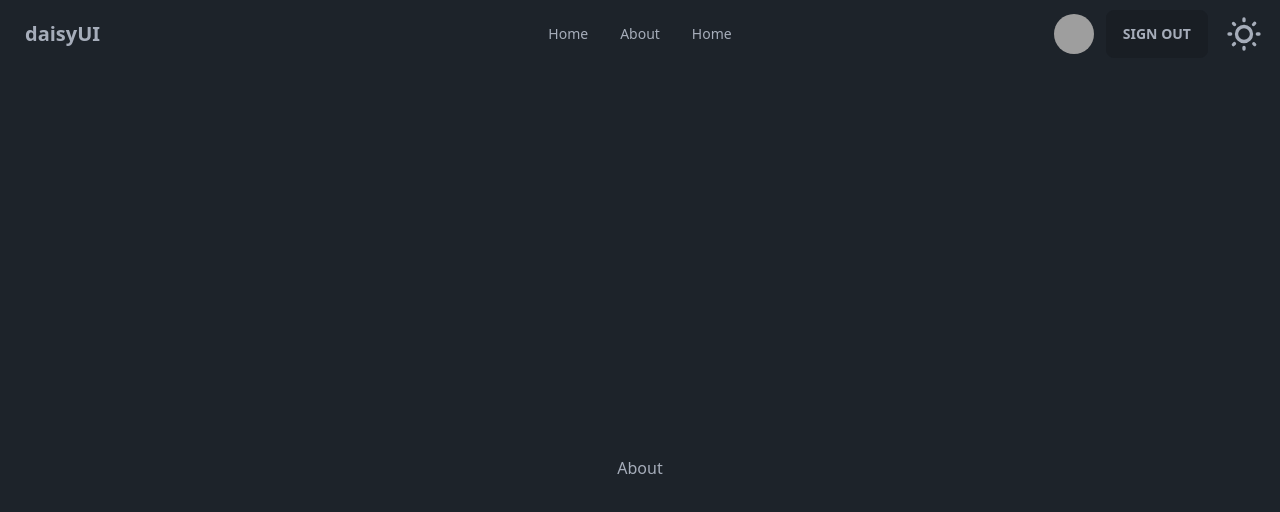
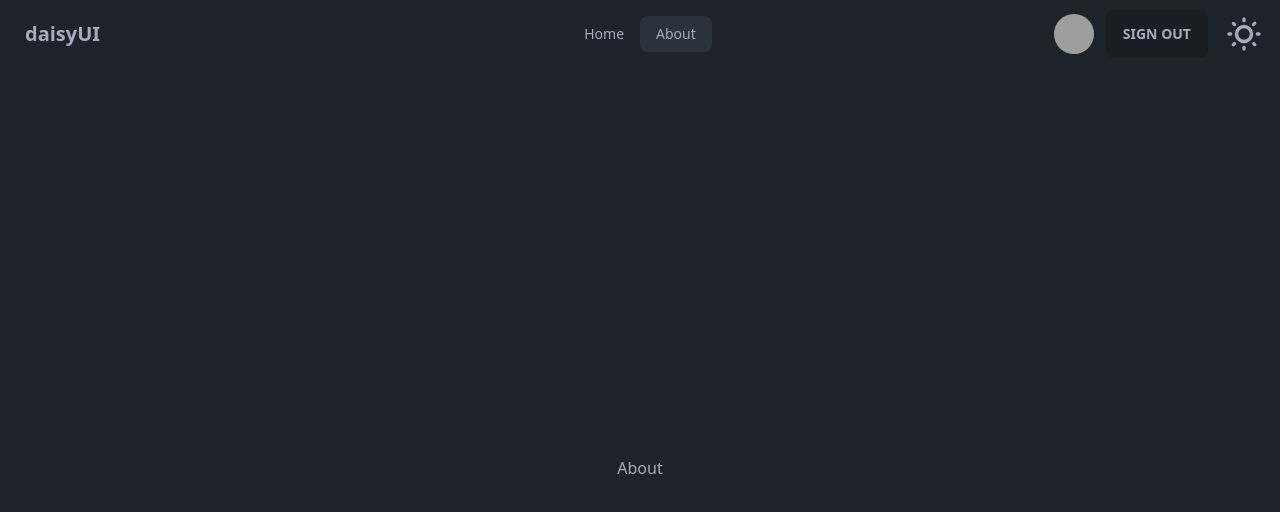
Before and after one commit to Toufiquer/grand-chef-12-client, a React (Vite) app: page /about in a window 1280 px wide. Shown: the top 512 px of the page. Built offline with nearby package versions, Linux system fonts and the light colour scheme; grey boxes are pictures that could not be loaded.

Commit message:
active link as NavLink  done and working

```diff
--- a/src/components/Nav/Nav.jsx
+++ b/src/components/Nav/Nav.jsx
@@ -1,20 +1,17 @@
 import { useState } from "react";
 import ThemeToggle from "./ThemeToggle";
 import AuthToggle from "./AuthToggle";
-import { Link } from "react-router-dom";
+import { Link, NavLink } from "react-router-dom";
 
 const Nav = () => {
   const [isLoggedIn, setIsLoggedIn] = useState(false);
   const ulItems = (
     <>
       <li>
-        <Link to="/">Home</Link>
+        <NavLink to="/">Home</NavLink>
       </li>
       <li>
-        <Link to="/about">About</Link>
-      </li>
-      <li>
-        <Link to="/">Home</Link>
+        <NavLink to="/about">About</NavLink>
       </li>
     </>
   );
```
